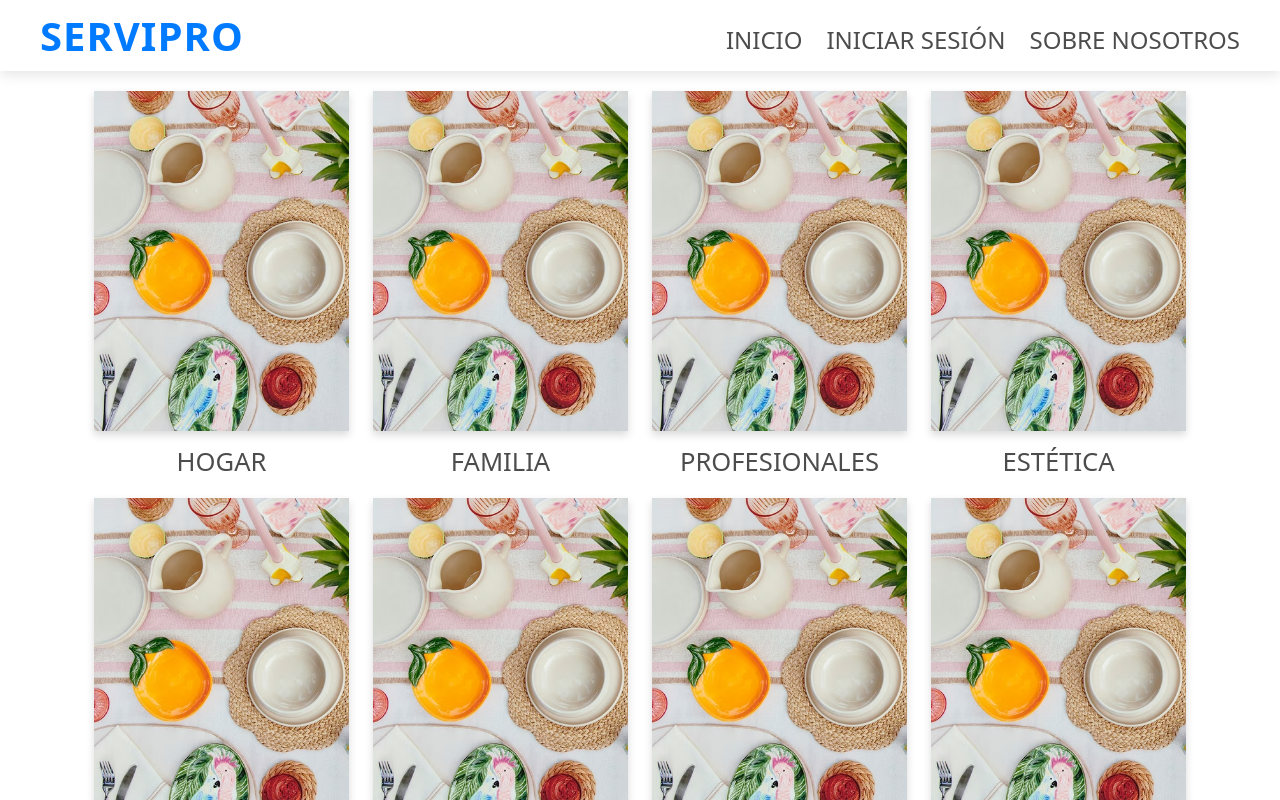
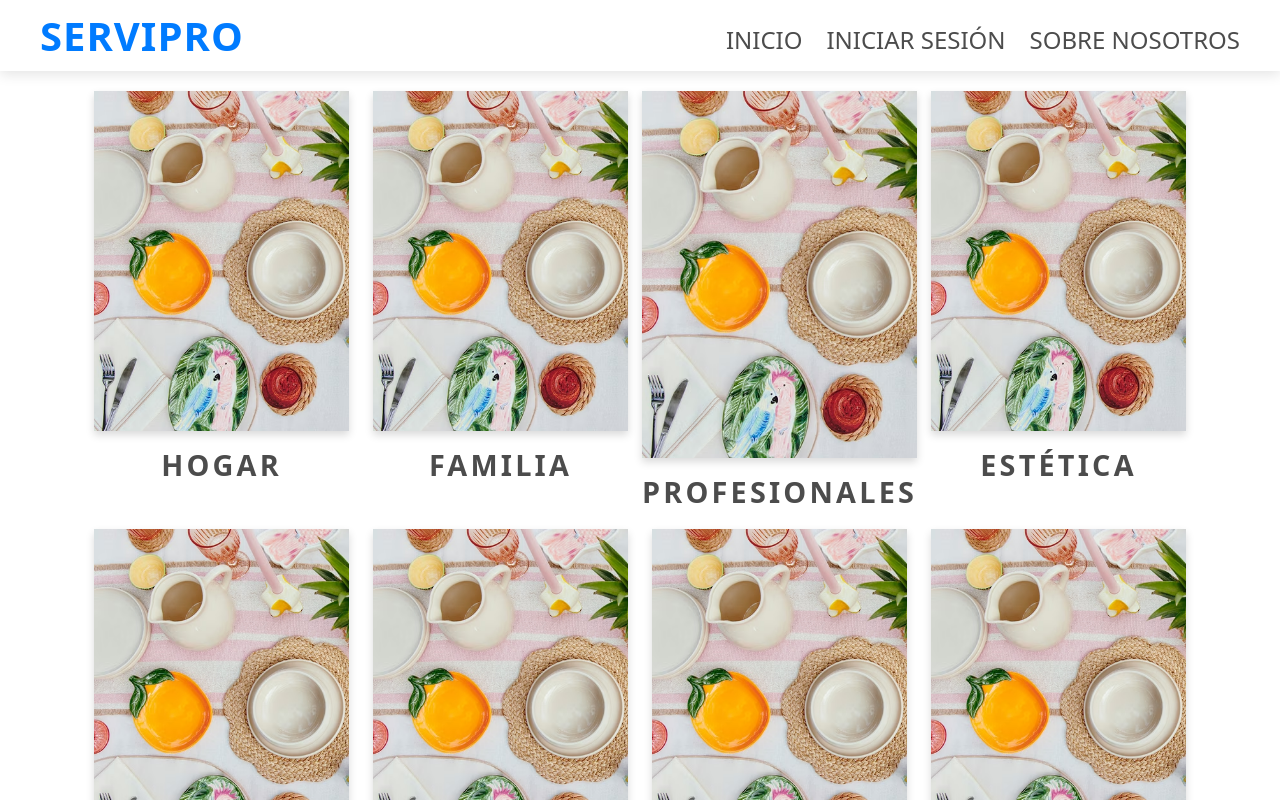
Before and after one commit to JoanSimonutti/App-Servicios-Frontend, a React (Vite) app: page / in a window 1280 px wide. Shown: the top 800 px of the page. Built offline with nearby package versions, Linux system fonts and the light colour scheme; no server answers.

Commit message:
Pruebas de Domingo

```diff
--- a/src/components/SectionCardModules.css
+++ b/src/components/SectionCardModules.css
@@ -39,8 +39,9 @@
 /* Título debajo de la imagen */
 .title {
     margin-top: 12px;
-    font-size: 1.6rem;
-    font-weight: 500;
+    font-size: 1.8rem;
+    font-weight: bold;
+    letter-spacing: 0.2rem;
     color: #4c4c4c;
     text-align: center;
     transition: color 0.3s ease, text-decoration 0.3s ease;
```
Also changed, not shown: src/components/HeaderModules.css (+4 -4 lines).
